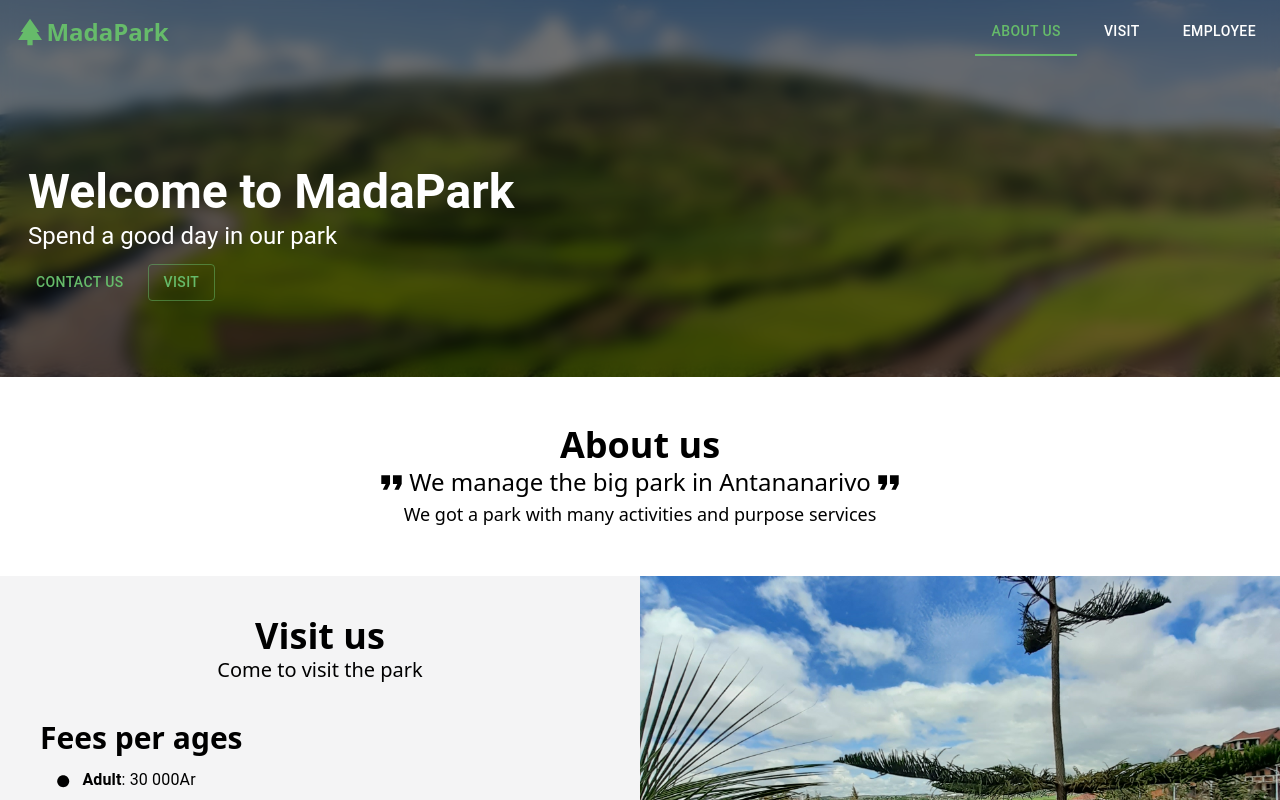
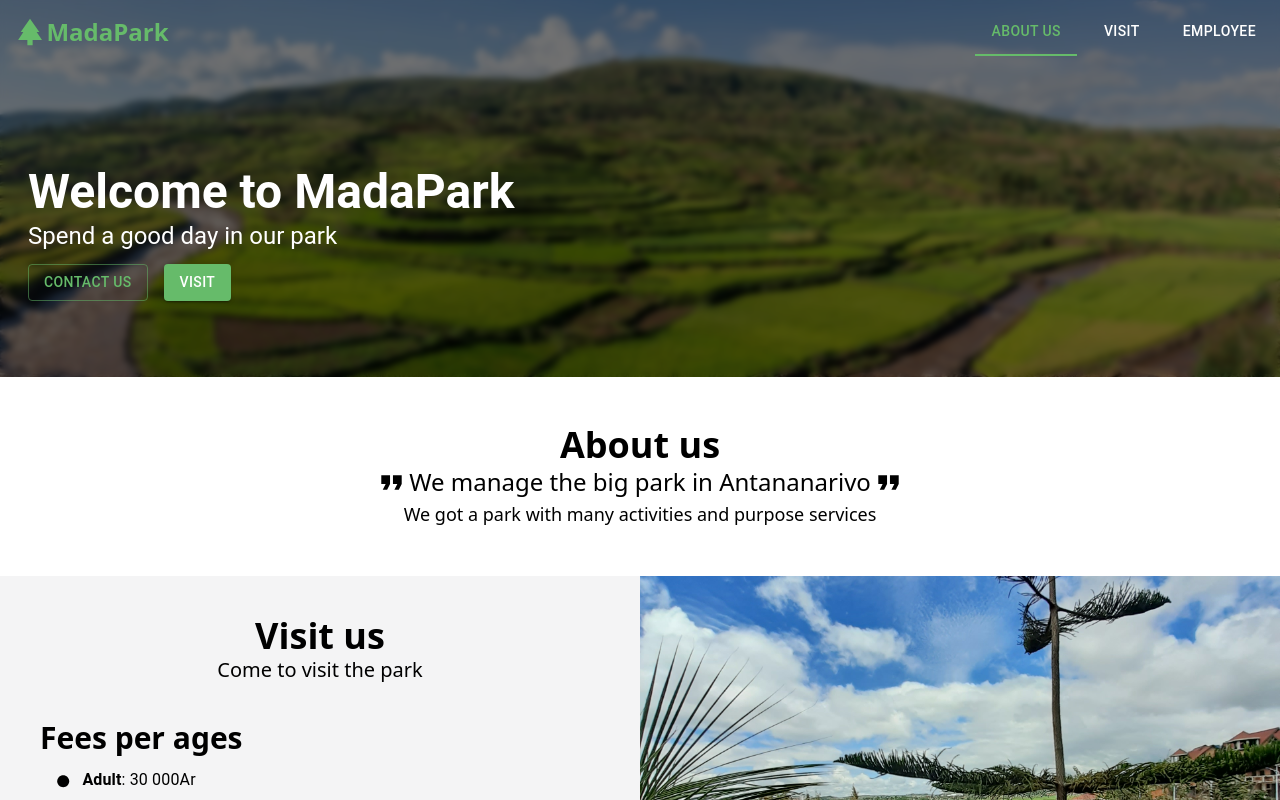
Before and after one commit to GestionDePark/Park-Management-Frontend, a React (Vite) app: page / in a window 1280 px wide. Shown: the top 800 px of the page. Built offline with nearby package versions, Linux system fonts and the light colour scheme.

Commit message:
feat: reduce blur

```diff
--- a/src/pages/Visitor/BannerHelloSection.tsx
+++ b/src/pages/Visitor/BannerHelloSection.tsx
@@ -10,7 +10,7 @@ const BannerHelloSection = () => {
           draggable={false}
           className="w-full h-full object-cover"
         />
-        <div className="w-full h-full backdrop-blur absolute top-0 right-0 bg-black bg-opacity-55"></div>
+        <div className="w-full h-full backdrop-blur-[3px] absolute top-0 right-0 bg-black bg-opacity-55"></div>
       </div>
 
       <div className="relative px-3 py-5 mt-[8rem] mb-10 text-white flex flex-col gap-3">
@@ -21,8 +21,8 @@ const BannerHelloSection = () => {
           <Typography variant="h5">Spend a good day in our park</Typography>
         </div>
         <div className="flex items-center gap-4">
-          <Button>Contact us</Button>
-          <Button variant="outlined" href="#visit">
+          <Button variant="outlined">Contact us</Button>
+          <Button variant="contained" href="#visit">
             Visit
           </Button>
         </div>
```
